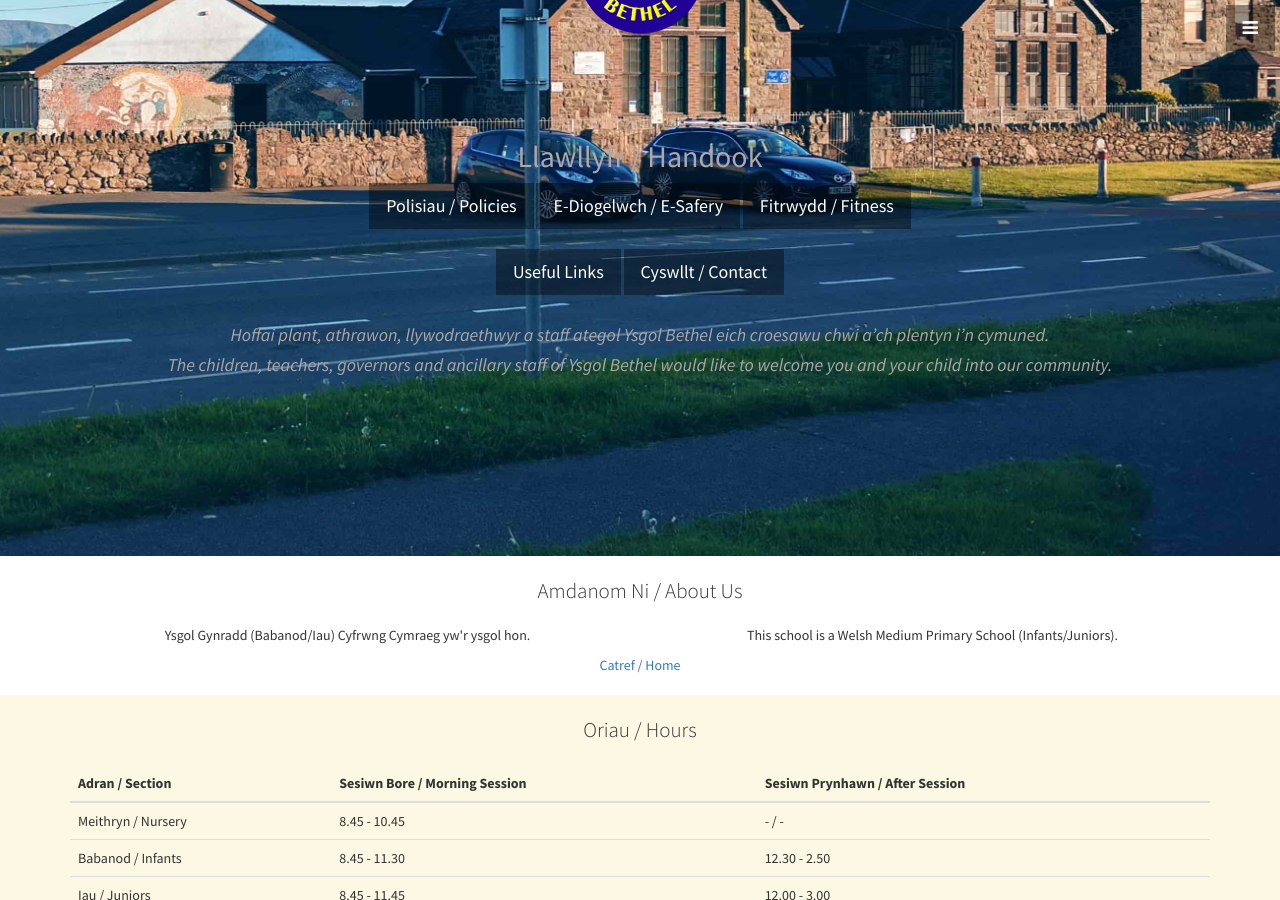
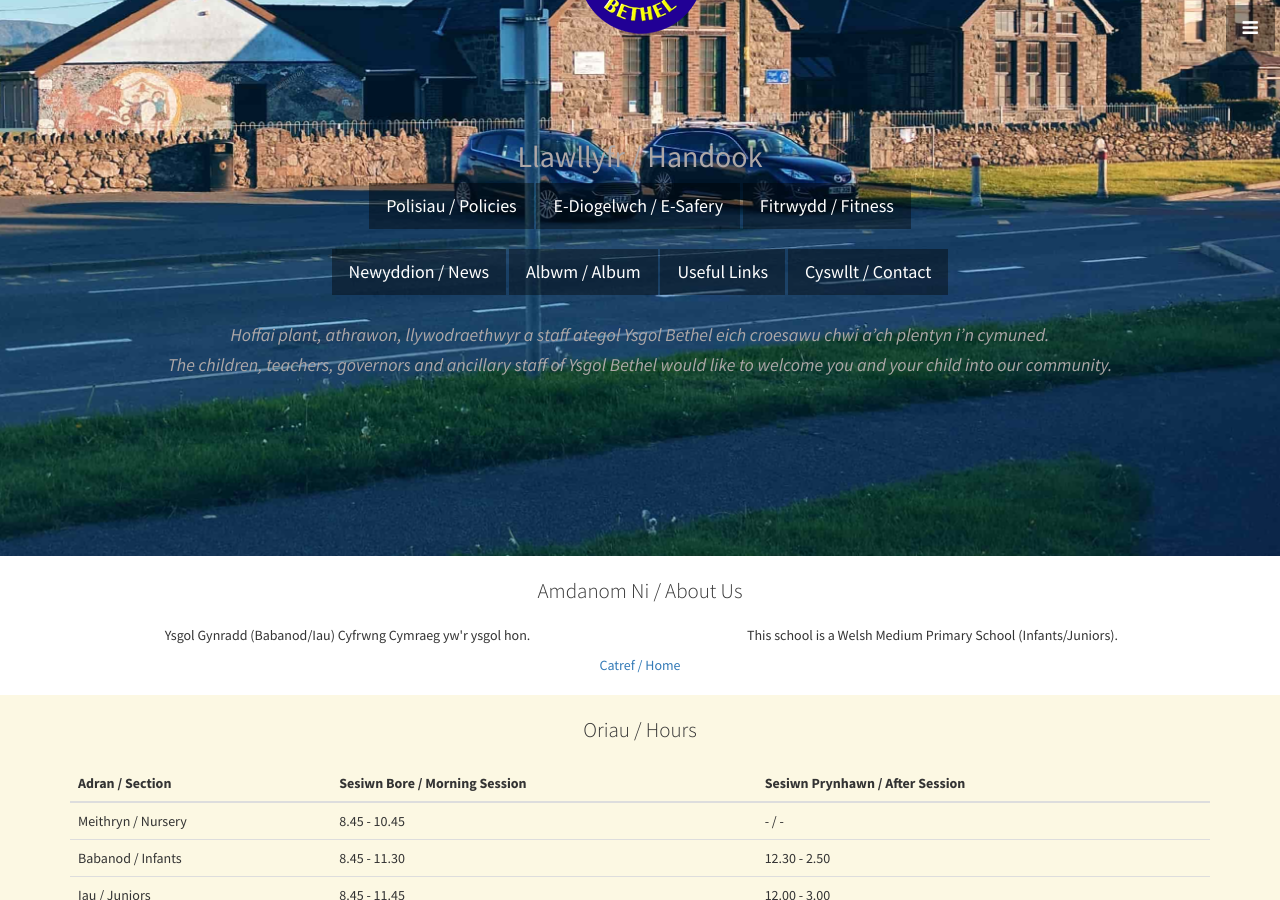
Before and after one commit to matatysgolbethel/matatysgolbethel.github.io, a Jekyll site: the page built from index.html, in a window 1280 px wide and 900 px high, scrolled down 344 px. Built offline with Jekyll 4.4.1, drawn with Linux system fonts in a browser that asks for light colours.

Commit message:
this now adds flickr and twitter to open another window

```diff
--- a/_includes/header.html
+++ b/_includes/header.html
@@ -7,14 +7,16 @@
     <a href="#esafety" class="btn btn-dark btn-lg">E-Diogelwch / E-Safery</a>
     <a href="#sportsprovision" class="btn btn-dark btn-lg">Fitrwydd / Fitness</a>
   	<br/><br/>
+    <a href="https://twitter.com/ysgolbethel?lang=en" target="_blank" class="btn btn-dark btn-lg">Newyddion / News</a>
+    <a href="https://www.flickr.com/photos/76604151@N04/albums" target="_blank" class="btn btn-dark btn-lg">Albwm / Album</a>
     <a href="#links" class="btn btn-dark btn-lg">Useful Links</a>
     <a href="#contact" class="btn btn-dark btn-lg">Cyswllt / Contact</a>
     <br><br>
     <strong>
       <em>
-	<h4 class="headertext">Hoffai plant, athrawon, llywodraethwyr a staff ategol Ysgol Bethel eich croesawu chwi a’ch plentyn i’n cymuned.</h4>
-	<h4 class="headertext">The children, teachers, governors and ancillary staff of Ysgol Bethel would like to welcome you and your child into our community.</h4>
+	     <h4 class="headertext">Hoffai plant, athrawon, llywodraethwyr a staff ategol Ysgol Bethel eich croesawu chwi a’ch plentyn i’n cymuned.</h4>
+	     <h4 class="headertext">The children, teachers, governors and ancillary staff of Ysgol Bethel would like to welcome you and your child into our community.</h4>
       </em>
-    </strong>
+	</strong>
   </div>
 </header>
```
